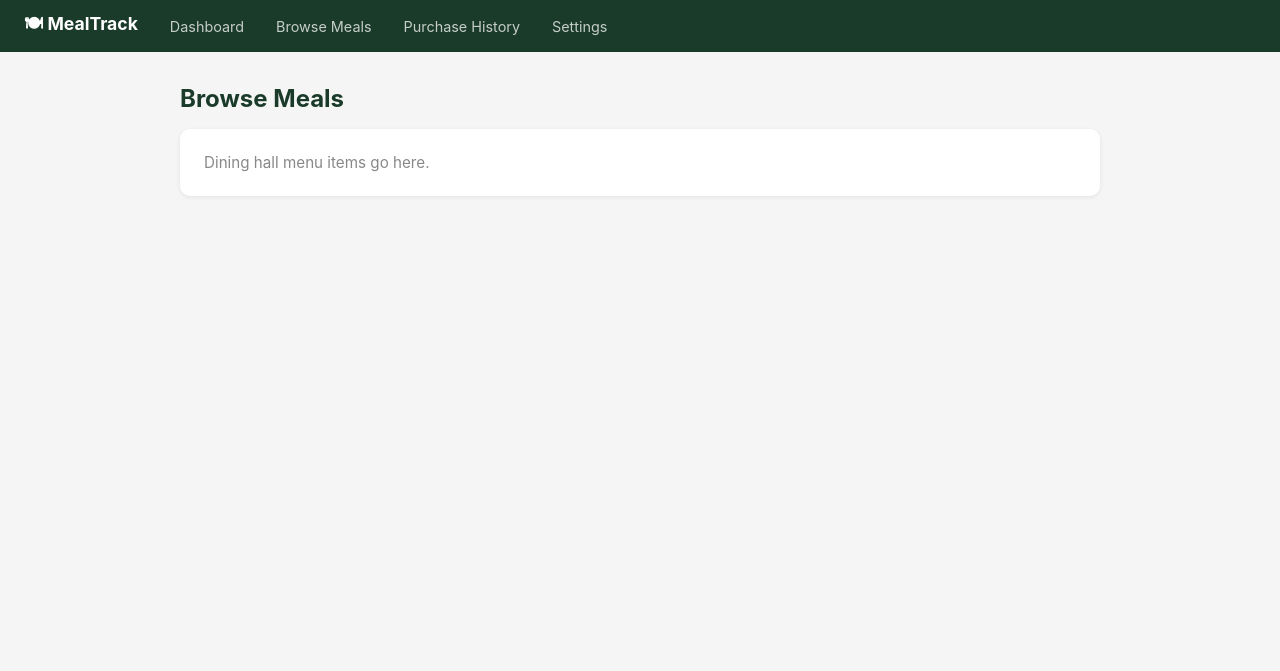
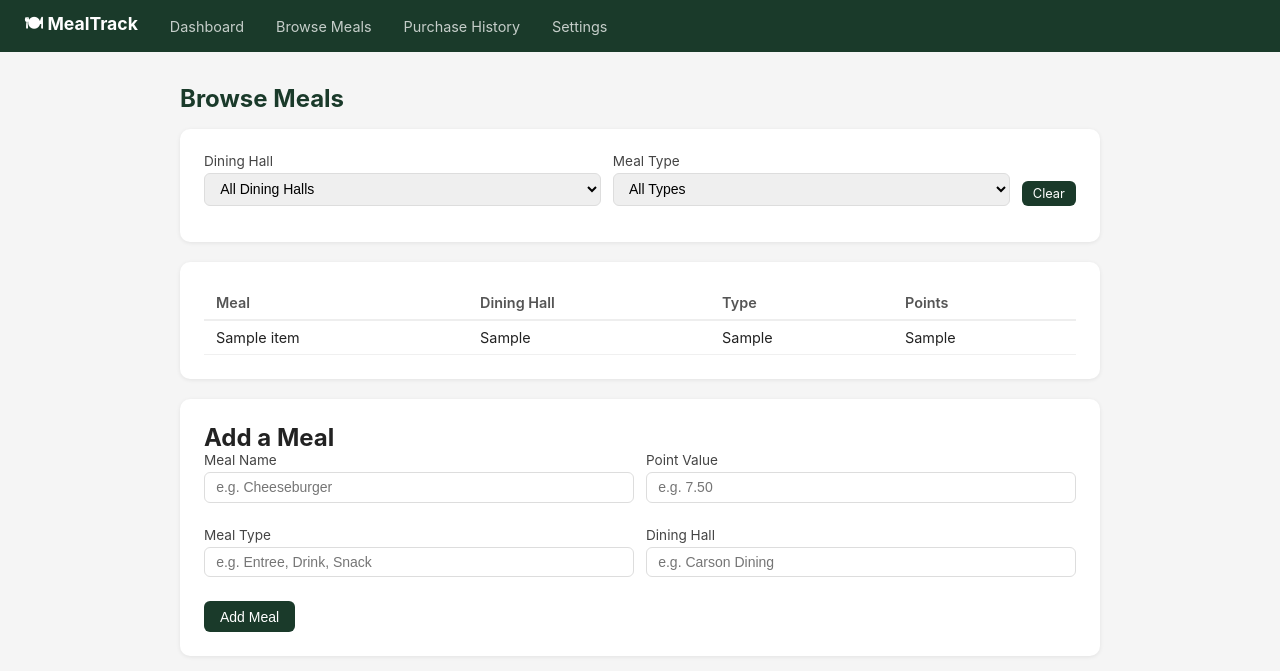
Before and after one commit to HaydenOelke/CS422-Project-2, a Flask app: template app/templates/meals.html in a window 1280 px wide. Shown: the top 671 px of the page. Run offline with Flask 3, Linux system fonts and the light colour scheme; the template is opened without the code that fills it: most values are stand-ins (such as "Sample title", 1, 10 or a date in 2020); one stand-in notice (Sample message) is shown.

Commit message:
browse meals page and add meal function

```diff
--- a/app/app.py
+++ b/app/app.py
@@ -1,6 +1,12 @@
-from flask import Flask, render_template
+from flask import Flask, render_template, request, redirect, url_for, flash
+from db import meal_options_col
+import csv
+import io
 
 app = Flask(__name__)
+app.secret_key = "mealtrack-dev-secret"
+
+# ── Browse Meals ──────────────────────────────────────────────────────────────
 
 @app.route("/")
 def dashboard():
@@ -8,7 +14,96 @@ def dashboard():
 
 @app.route("/meals")
 def meals():
-    return render_template("meals.html")
+    dining_hall = request.args.get("dining_hall", "")
+    meal_type   = request.args.get("meal_type", "")
+
+    query = {}
+    if dining_hall:
+        query["dining_hall"] = dining_hall
+    if meal_type:
+        query["meal_type"] = meal_type
+
+    items       = list(meal_options_col.find(query, {"_id": 0}))
+    dining_halls = meal_options_col.distinct("dining_hall")
+    meal_types   = meal_options_col.distinct("meal_type")
+
+    return render_template("meals.html", items=items,
+                           dining_halls=dining_halls, meal_types=meal_types,
+                           selected_hall=dining_hall, selected_type=meal_type)
+
+@app.route("/meals/add", methods=["POST"])
+def meal_add():
+    meal_name   = request.form.get("meal_name", "").strip()
+    point_value = request.form.get("point_value", "").strip()
+    meal_type   = request.form.get("meal_type", "").strip()
+    dining_hall = request.form.get("dining_hall", "").strip()
+
+    if not meal_name or not point_value or not meal_type or not dining_hall:
+        flash("All fields are required.", "error")
+        return redirect(url_for("meals"))
+
+    try:
+        point_value = float(point_value)
+    except ValueError:
+        flash("Point value must be a number.", "error")
+        return redirect(url_for("meals"))
+
+    meal_options_col.update_one(
+        {"meal_name": meal_name, "dining_hall": dining_hall},
+        {"$set": {
+            "meal_name":   meal_name,
+            "point_value": point_value,
+            "meal_type":   meal_type,
+            "dining_hall": dining_hall,
+        }},
+        upsert=True
+    )
+    flash(f"{meal_name} added successfully.", "success")
+    return redirect(url_for("meals"))
+
+# ── CSV Upload (for teammate to hook into settings) ───────────────────────────
+
+@app.route("/meals/upload", methods=["POST"])
+def meal_upload():
+    file = request.files.get("csv_file")
+    if not file or file.filename == "":
+        flash("No file selected.", "error")
+        return redirect(url_for("settings"))
+
+    stream  = io.StringIO(file.stream.read().decode("utf-8"))
+    reader  = csv.DictReader(stream)
+    added   = 0
+    skipped = 0
+
+    for row in reader:
+        try:
+            meal_name   = row["meal_name"].strip()
+            point_value = float(row["point_value"].strip())
+            meal_type   = row["meal_type"].strip()
+            dining_hall = row["dining_hall"].strip()
+
+            if not meal_name or not dining_hall:
+                skipped += 1
+                continue
+
+            meal_options_col.update_one(
+                {"meal_name": meal_name, "dining_hall": dining_hall},
+                {"$set": {
+                    "meal_name":   meal_name,
+                    "point_value": point_value,
+                    "meal_type":   meal_type,
+                    "dining_hall": dining_hall,
+                }},
+                upsert=True
+            )
+            added += 1
+        except (KeyError, ValueError):
+            skipped += 1
+
+    flash(f"Upload complete — {added} meals added/updated, {skipped} rows skipped.", "success")
+    return redirect(url_for("settings"))
+
+# ── Other pages ───────────────────────────────────────────────────────────────
 
 @app.route("/history")
 def history():
--- a/app/templates/base.html
+++ b/app/templates/base.html
@@ -6,18 +6,29 @@
   <title>MealTrack – {% block title %}{% endblock %}</title>
   <style>
     * { box-sizing: border-box; margin: 0; padding: 0; }
-    body { font-family: -apple-system, BlinkMacSystemFont, "Segoe UI", sans-serif;
-           background: #f5f5f5; color: #222; }
-    nav { background: #1a3a2a; color: white; padding: 0 1.5rem;
-          display: flex; align-items: center; gap: 2rem; height: 52px; }
+    body { font-family: -apple-system, BlinkMacSystemFont, "Segoe UI", sans-serif; background: #f5f5f5; color: #222; }
+    nav { background: #1a3a2a; color: white; padding: 0 1.5rem; display: flex; align-items: center; gap: 2rem; height: 52px; }
     nav .brand { font-weight: 700; font-size: 1.1rem; }
     nav a { color: rgba(255,255,255,.75); text-decoration: none; font-size: .9rem; }
     nav a:hover { color: white; }
     .container { max-width: 960px; margin: 2rem auto; padding: 0 1.25rem; }
     h1 { font-size: 1.5rem; color: #1a3a2a; margin-bottom: 1rem; }
-    .card { background: white; border-radius: 10px; padding: 1.5rem;
-            box-shadow: 0 1px 4px rgba(0,0,0,.08); margin-bottom: 1.25rem; }
+    .card { background: white; border-radius: 10px; padding: 1.5rem; box-shadow: 0 1px 4px rgba(0,0,0,.08); margin-bottom: 1.25rem; }
     p { color: #888; font-size: .95rem; }
+
+    /* for meals.html */
+    table { width:100%; border-collapse:collapse; font-size:.9rem; }
+    th { text-align:left; padding:.5rem .75rem; border-bottom:2px solid #eee; color:#555; font-weight:600; }
+    td { padding:.5rem .75rem; border-bottom:1px solid #f0f0f0; }
+    .btn { display:inline-block; padding:.45rem 1rem; border-radius:6px; font-size:.875rem; cursor:pointer; border:none; text-decoration:none; }
+    .btn-primary { background:#1a3a2a; color:white; }
+    .btn-primary:hover { background:#245038; }
+    .btn-sm { padding:.3rem .7rem; font-size:.8rem; }
+    .flash { padding:.6rem 1rem; border-radius:6px; margin-bottom:1rem; font-size:.875rem; }
+    .flash.success { background:#e8f5e9; color:#2e7d32; }
+    .flash.error { background:#fdecea; color:#c0392b; }
+    select, input[type=text], input[type=number] { padding:.4rem .7rem; border:1px solid #ddd; border-radius:6px; font-size:.875rem; width:100%; margin-bottom:.75rem; }
+    label { font-size:.85rem; color:#444; display:block; margin-bottom:.25rem; }
   </style>
 </head>
 <body>
--- a/app/templates/meals.html
+++ b/app/templates/meals.html
@@ -1,8 +1,88 @@
 {% extends "base.html" %}
 {% block title %}Browse Meals{% endblock %}
+{% with messages = get_flashed_messages(with_categories=true) %}
+  {% for category, message in messages %}
+    <div class="flash {{ category }}">{{ message }}</div>
+  {% endfor %}
+{% endwith %}
 {% block content %}
+
 <h1>Browse Meals</h1>
+
+<!-- Filters -->
 <div class="card">
-  <p>Dining hall menu items go here.</p>
+  <form method="GET" action="/meals" style="display:flex;gap:.75rem;flex-wrap:wrap;align-items:flex-end;">
+    <div style="flex:1;min-width:160px;">
+      <label>Dining Hall</label>
+      <select name="dining_hall" onchange="this.form.submit()">
+        <option value="">All Dining Halls</option>
+        {% for hall in dining_halls %}
+          <option value="{{ hall }}" {% if selected_hall == hall %}selected{% endif %}>{{ hall }}</option>
+        {% endfor %}
+      </select>
+    </div>
+    <div style="flex:1;min-width:160px;">
+      <label>Meal Type</label>
+      <select name="meal_type" onchange="this.form.submit()">
+        <option value="">All Types</option>
+        {% for mt in meal_types %}
+          <option value="{{ mt }}" {% if selected_type == mt %}selected{% endif %}>{{ mt }}</option>
+        {% endfor %}
+      </select>
+    </div>
+    <div>
+      <a href="/meals" class="btn btn-primary btn-sm" style="display:inline-block;margin-bottom:.75rem;">Clear</a>
+    </div>
+  </form>
 </div>
+
+<!-- Meal List -->
+<div class="card">
+  {% if items %}
+  <table>
+    <thead>
+      <tr><th>Meal</th><th>Dining Hall</th><th>Type</th><th>Points</th></tr>
+    </thead>
+    <tbody>
+      {% for item in items %}
+      <tr>
+        <td>{{ item.meal_name }}</td>
+        <td>{{ item.dining_hall }}</td>
+        <td>{{ item.meal_type }}</td>
+        <td>{{ item.point_value }}</td>
+      </tr>
+      {% endfor %}
+    </tbody>
+  </table>
+  {% else %}
+    <p>No meals found. Upload a CSV in Settings or add one below.</p>
+  {% endif %}
+</div>
+
+<!-- Add Meal Form -->
+<div class="card">
+  <h2>Add a Meal</h2>
+  <form method="POST" action="/meals/add" style="display:grid;grid-template-columns:1fr 1fr;gap:.75rem;">
+    <div>
+      <label>Meal Name</label>
+      <input type="text" name="meal_name" placeholder="e.g. Cheeseburger" required>
+    </div>
+    <div>
+      <label>Point Value</label>
+      <input type="number" name="point_value" step="0.25" min="0" placeholder="e.g. 7.50" required>
+    </div>
+    <div>
+      <label>Meal Type</label>
+      <input type="text" name="meal_type" placeholder="e.g. Entree, Drink, Snack" required>
+    </div>
+    <div>
+      <label>Dining Hall</label>
+      <input type="text" name="dining_hall" placeholder="e.g. Carson Dining" required>
+    </div>
+    <div style="grid-column:1/-1;">
+      <button type="submit" class="btn btn-primary">Add Meal</button>
+    </div>
+  </form>
+</div>
+
 {% endblock %}
```
